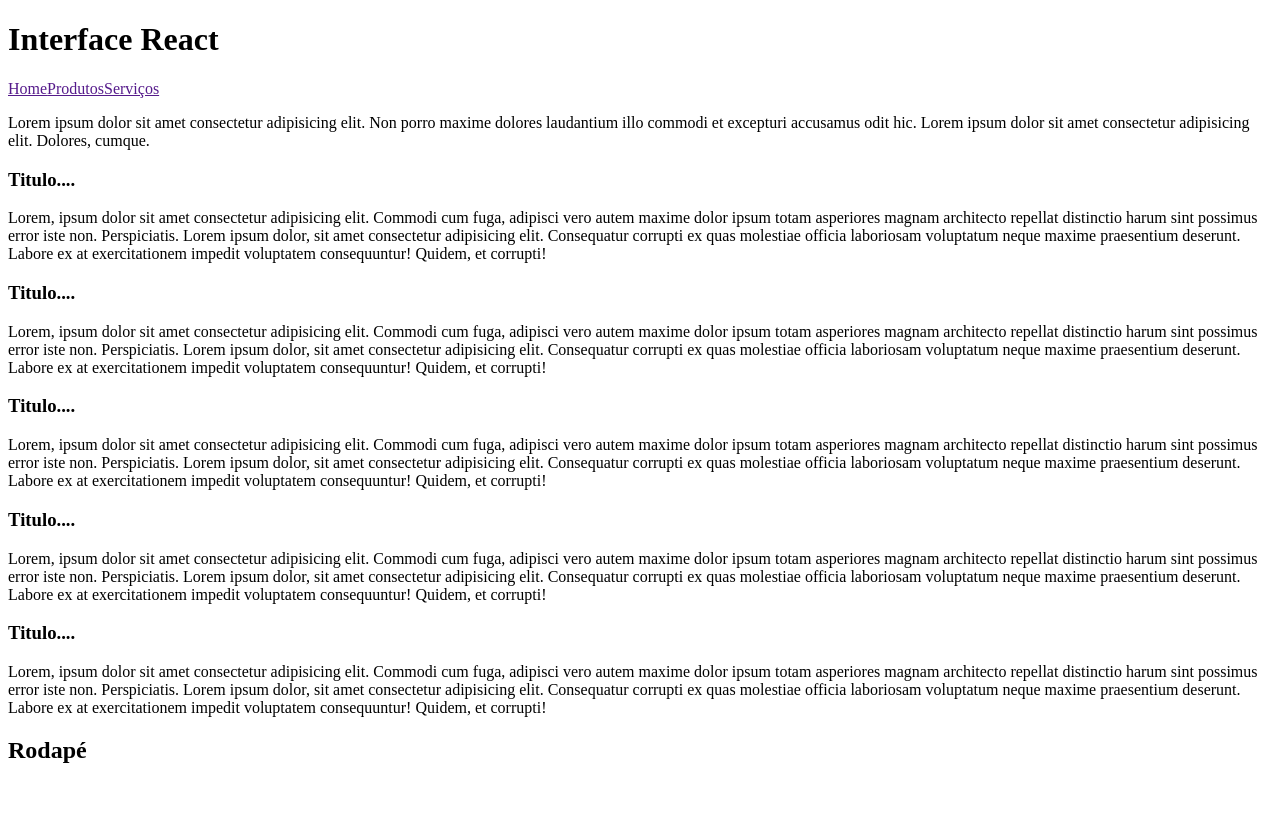
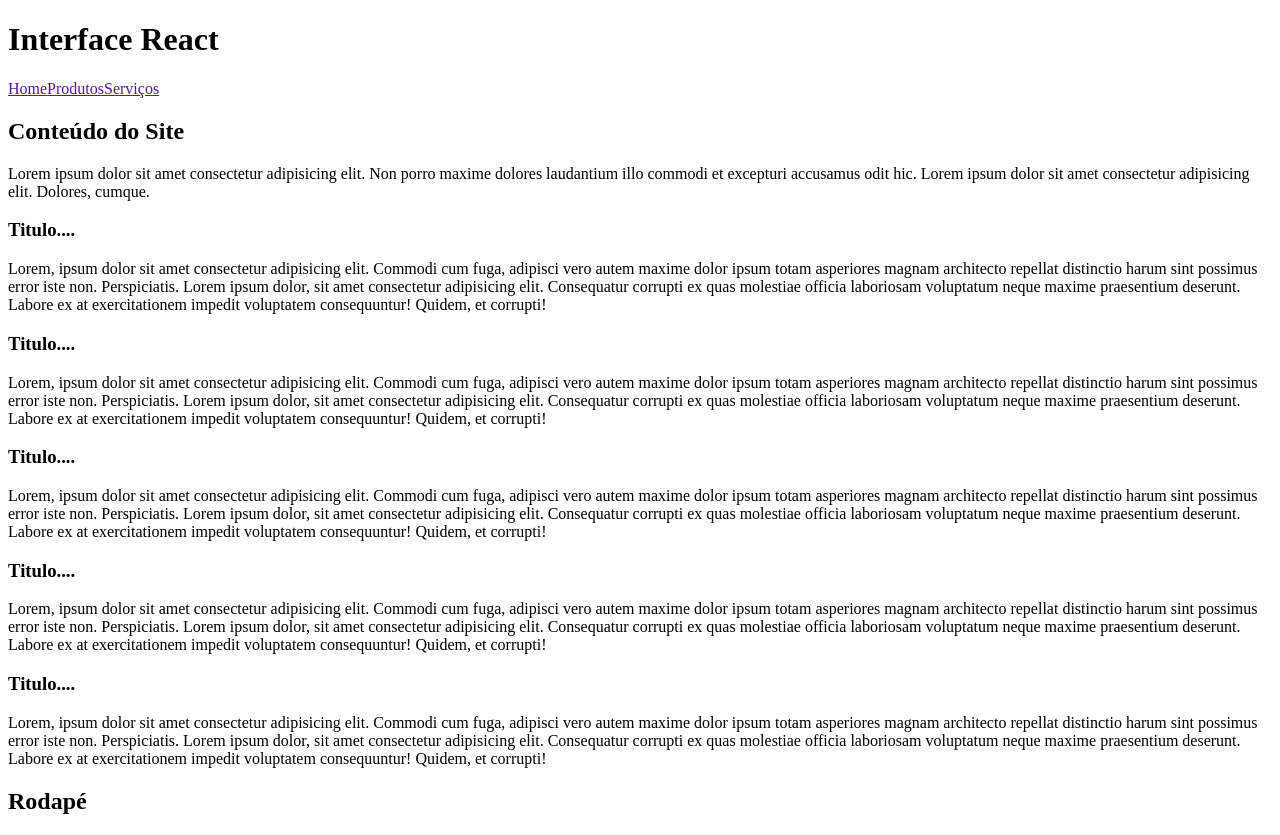
Before and after one commit to GabrielG9z/meu-app, a React (Create React App) app: page / in a window 1280 px wide. Before the commit the page ends 800 px from the top, so only its background shows below. Built offline with nearby package versions, Linux system fonts and the light colour scheme.

Commit message:
update
comentarios

```diff
--- a/src/components/layout/Conteudo.jsx
+++ b/src/components/layout/Conteudo.jsx
@@ -5,6 +5,8 @@ const Conteudo = () => {
     <>
       <main>
         <section>
+          {/* AQUI É COMENTÁRIO DENTRO DO JSX */}
+          <h2>Conteúdo do Site</h2>
           <p>
             Lorem ipsum dolor sit amet consectetur adipisicing elit. Non porro
             maxime dolores laudantium illo commodi et excepturi accusamus odit
```
